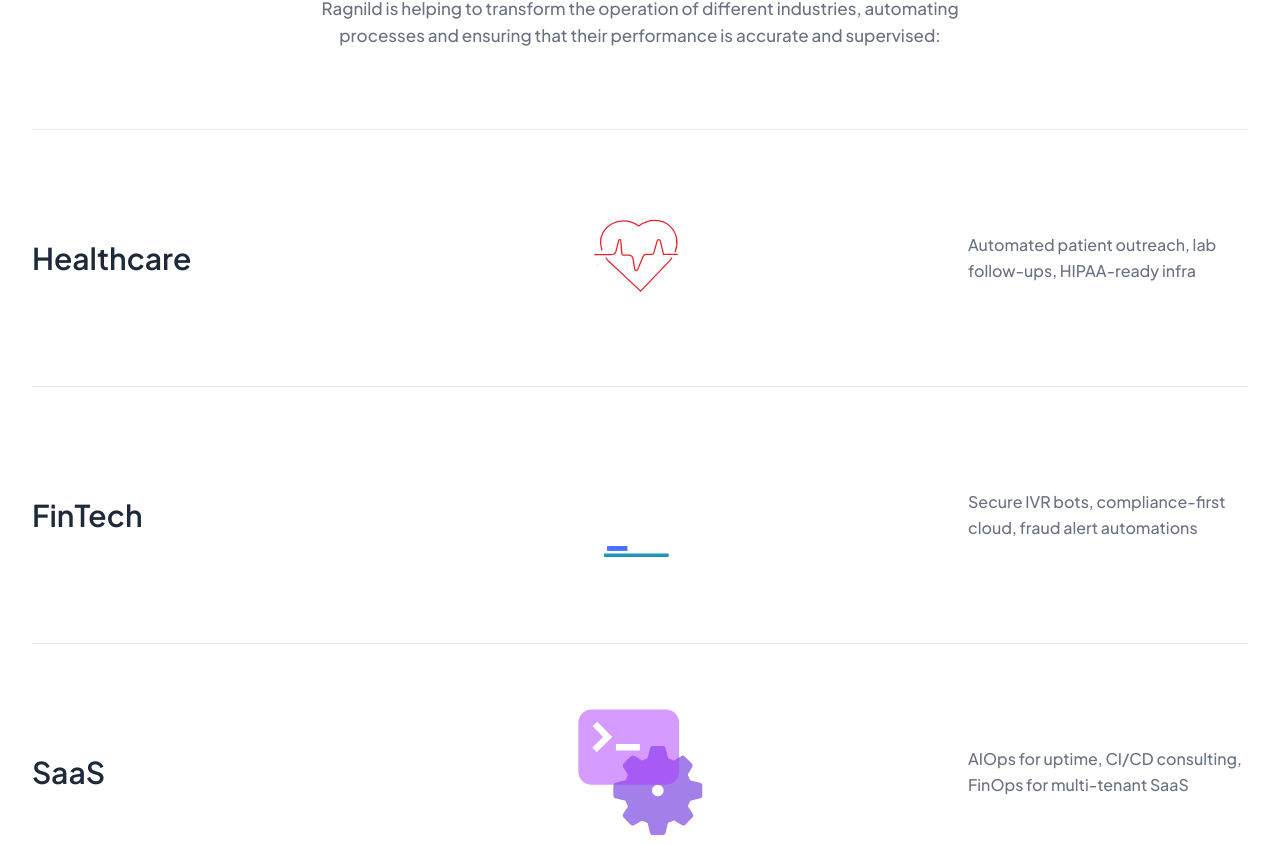
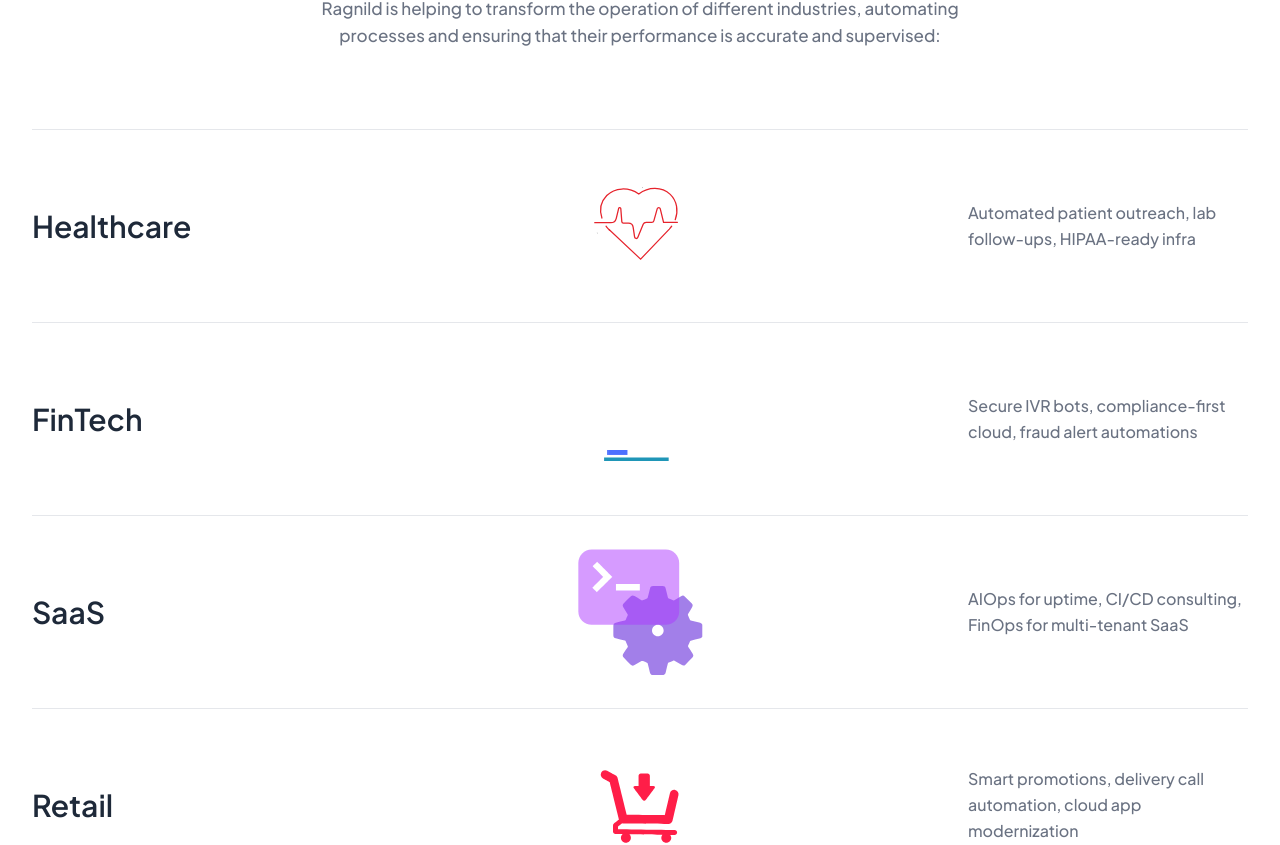
Before and after one commit to Eniyavan21/ragnild-website, a Next.js app: page / in a window 1280 px wide. Shown: the part 3653-4498 px from the top of the page. Built offline with nearby package versions, Linux system fonts and the light colour scheme; no server answers.

Commit message:
padding reduced from 16px to 8

```diff
--- a/components/Industries.tsx
+++ b/components/Industries.tsx
@@ -64,7 +64,7 @@ export default function Industries() {
                             whileInView={{ opacity: 1, y: 0 }}
                             viewport={{ once: true }}
                             transition={{ delay: index * 0.1 }}
-                            className="group relative border-b border-gray-200 py-16 grid grid-cols-1 md:grid-cols-12 gap-8 items-center hover:bg-gray-50/50 transition-colors duration-500 ease-in-out px-4 -mx-4 md:px-0 md:mx-0"
+                            className="group relative border-b border-gray-200 py-8 grid grid-cols-1 md:grid-cols-12 gap-8 items-center hover:bg-gray-50/50 transition-colors duration-500 ease-in-out px-4 -mx-4 md:px-0 md:mx-0"
                         >
                             {/* Title */}
                             <div className="md:col-span-3">
```
